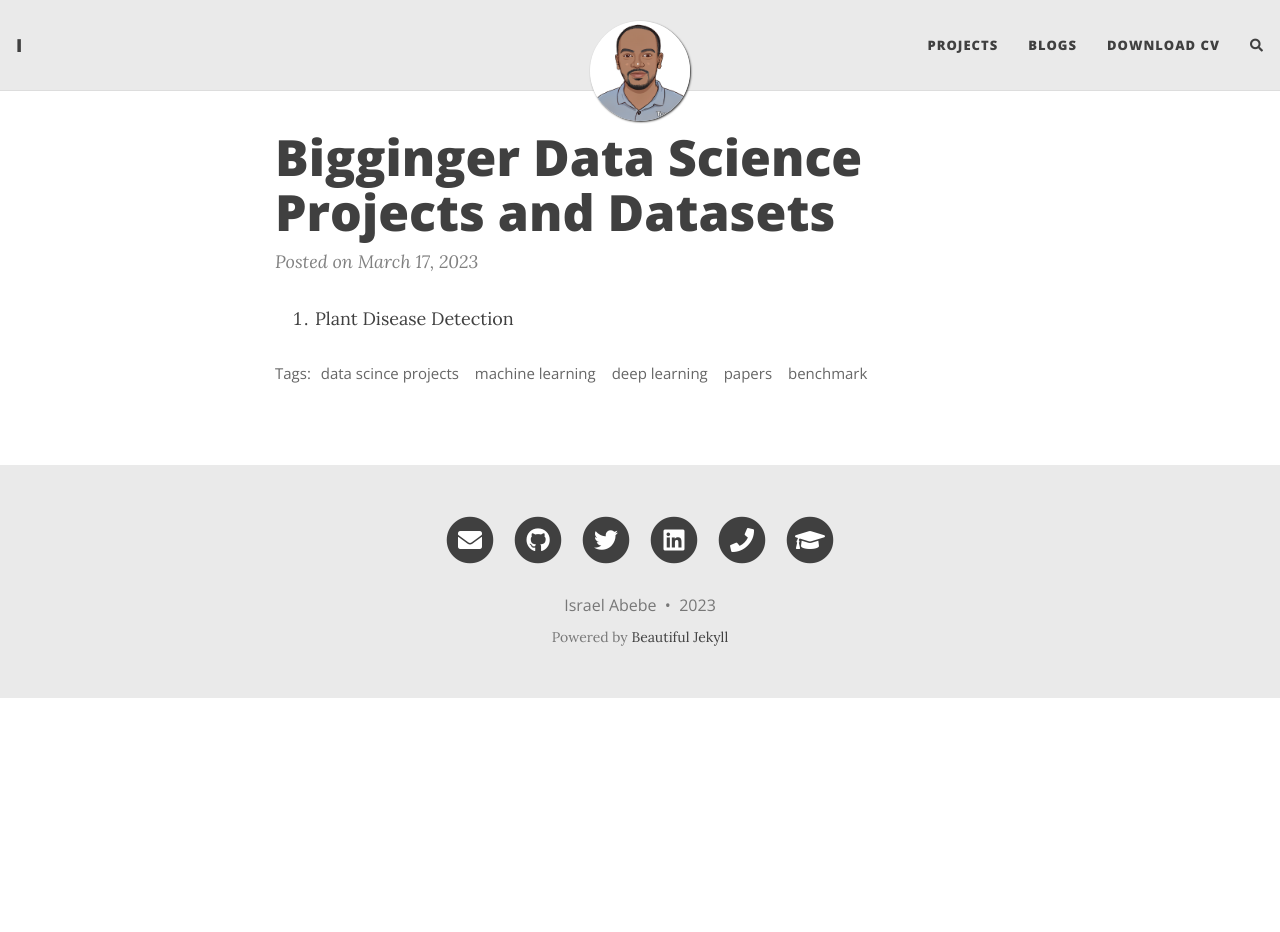
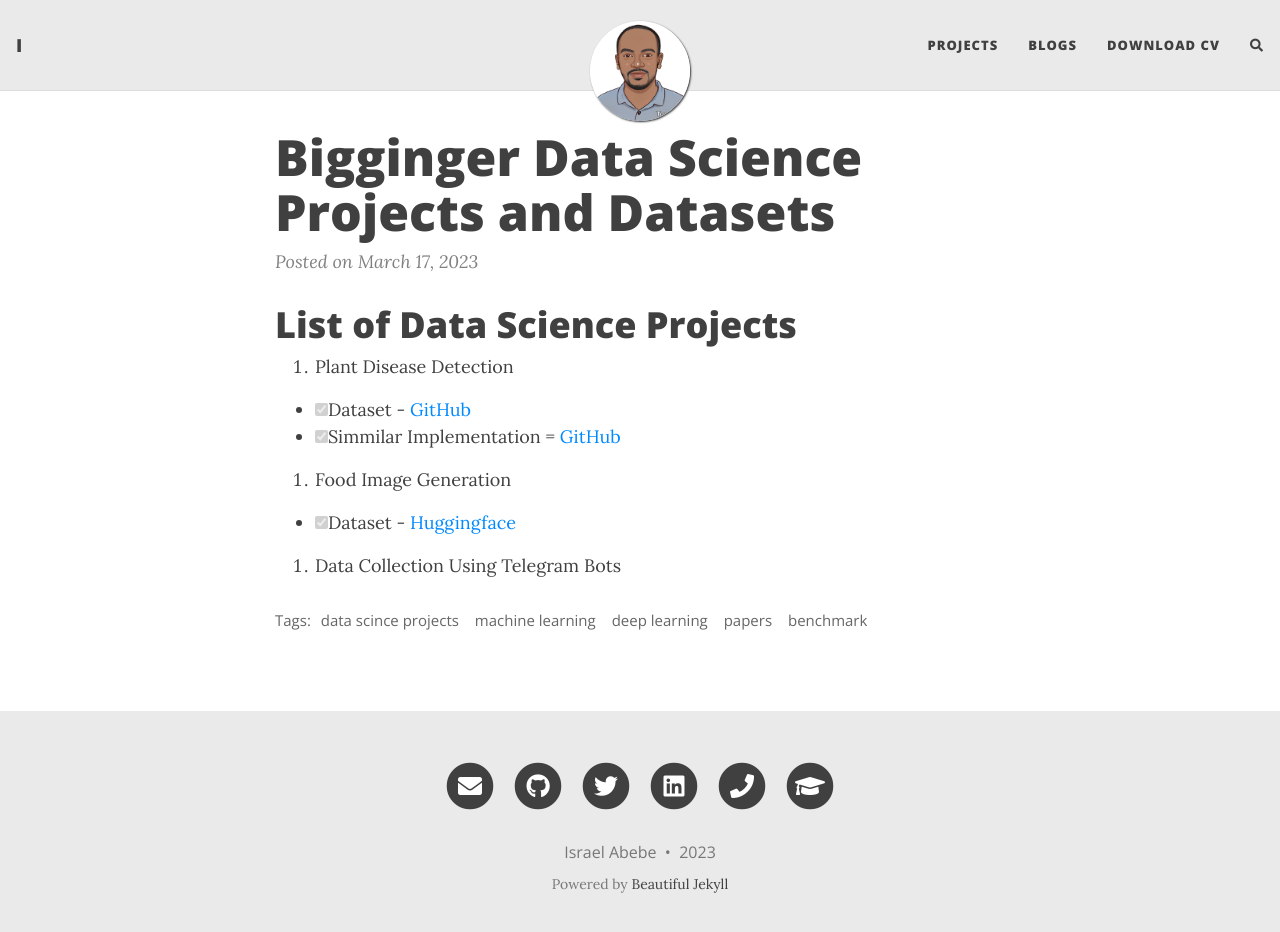
Before and after one commit to IsraelAbebe/Israelabebe.github.io, a Jekyll site: the page built from pages/blogs/2023-03-17-beginner-data-science-projects.md, in a window 1280 px wide and 945 px high. Shown: the top 932 px of the window. Built offline with Jekyll 4.4.1, drawn with Linux system fonts in a browser that asks for light colours; nearby versions of some CDN libraries; comment, search, counter and statistics services are not loaded.

Commit message:
Update 2023-03-17-beginner-data-science-projects.md

```diff
--- a/pages/blogs/2023-03-17-beginner-data-science-projects.md
+++ b/pages/blogs/2023-03-17-beginner-data-science-projects.md
@@ -8,6 +8,17 @@ tags: [data scince projects, machine learning, deep learning, papers, benchmark]
 ---
 
 
+# List of Data Science Projects
+
+ 1. Plant Disease Detection
+
+- [x] Dataset - [GitHub](https://github.com/pratikkayal/PlantDoc-Dataset)
+- [x] Simmilar Implementation = [GitHub](https://github.com/IsraelAbebe/plant_disease_experiments)
 
 
-1. Plant Disease Detection
+2. Food Image Generation
+
+- [x] Dataset - [Huggingface](https://huggingface.co/datasets/Tinsae/Ethiopian-foods)
+
+
+3. Data Collection Using Telegram Bots
```
